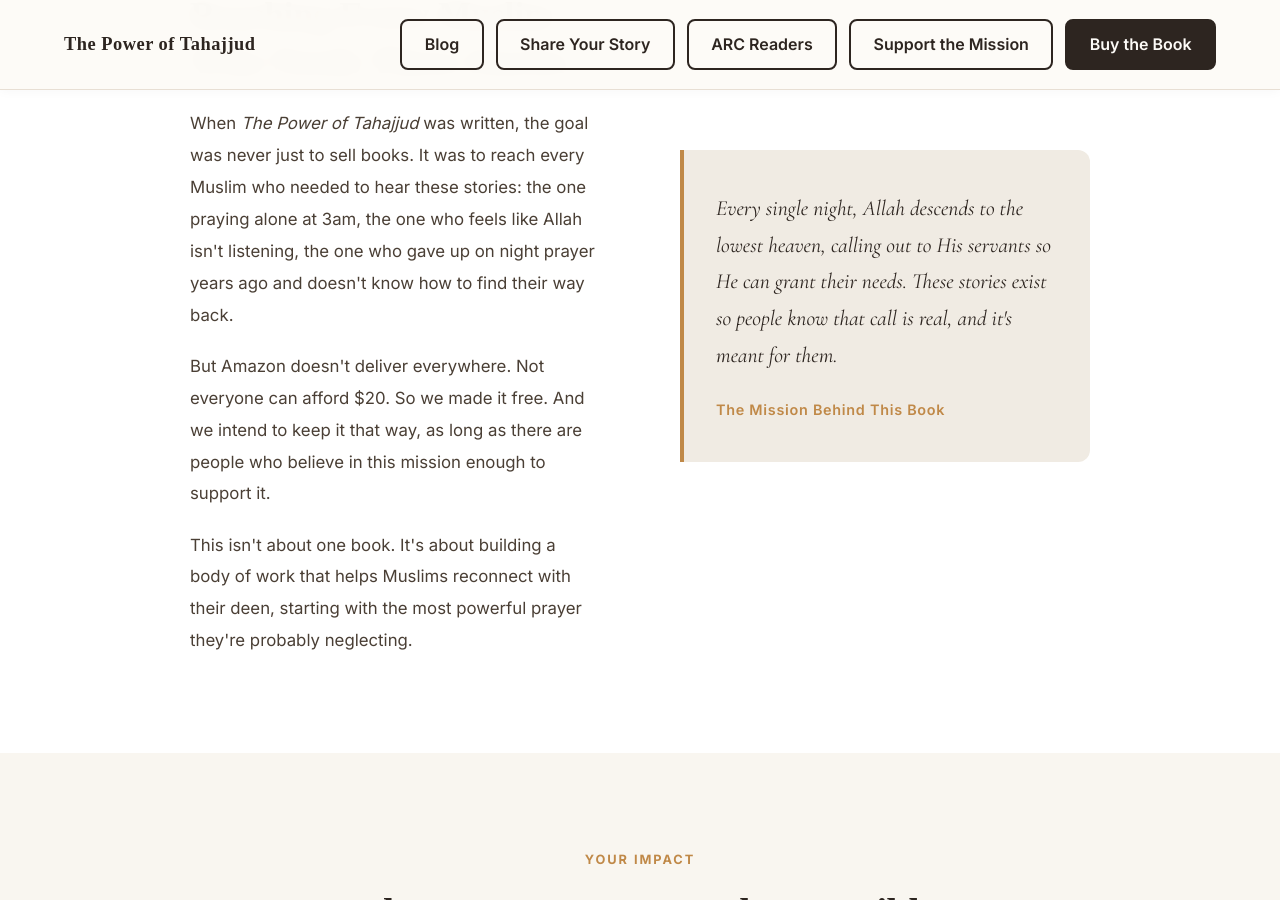
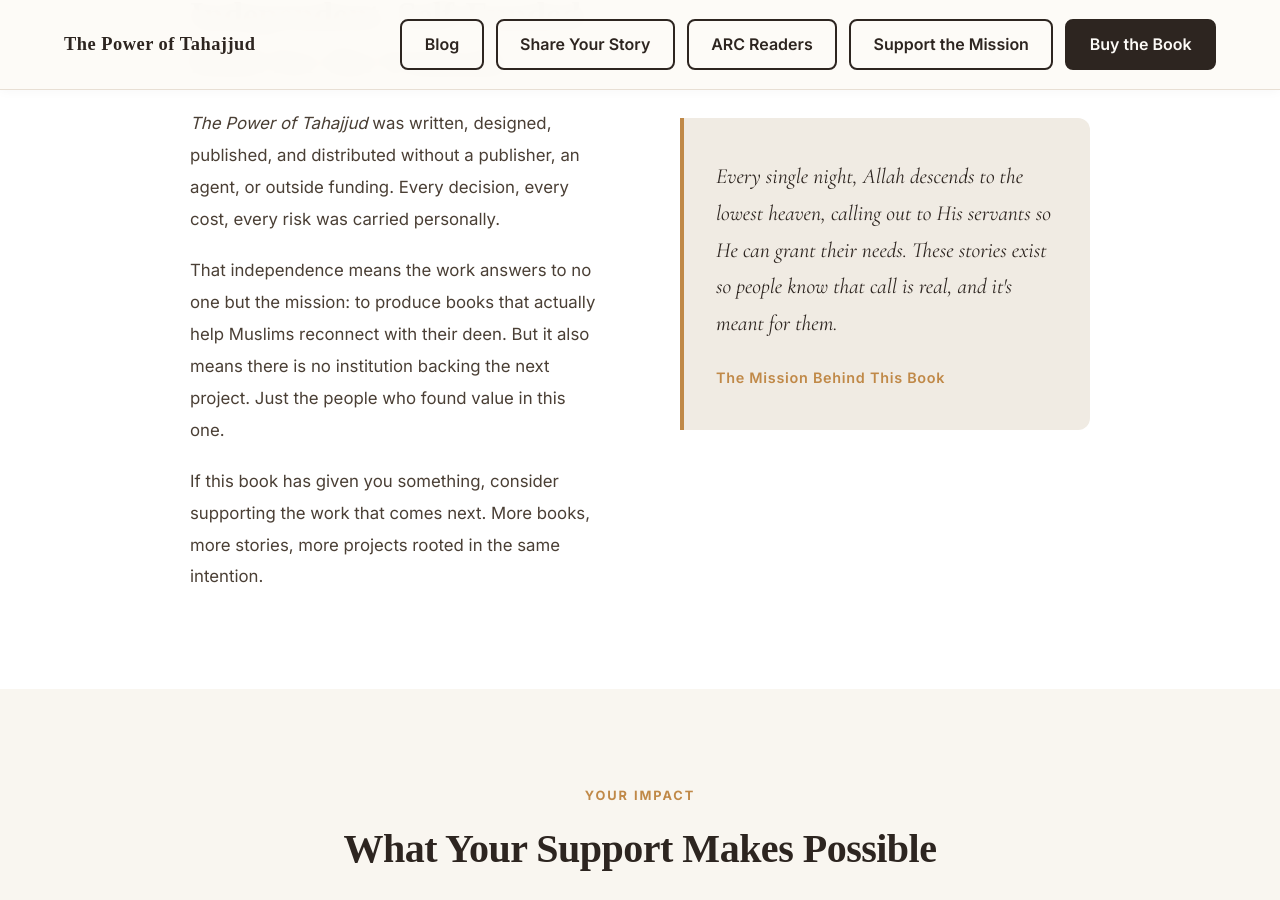
Before and after one commit to Omnitryx-Inc/tahajjud-fe-main, a Jekyll site: the page built from pages/support.html, in a window 1280 px wide and 900 px high, scrolled down 771 px. Built offline with Jekyll 4.4.1, drawn with Linux system fonts in a browser that asks for light colours; some web fonts are replaced; some of the changed text lies outside the part shown.

Commit message:
adjustments

```diff
--- a/_layouts/default.html
+++ b/_layouts/default.html
@@ -237,6 +237,34 @@
 
     };
 
+    // ── Countries where free option is hidden ────────────────────────────────
+    // Paperback is available on Amazon, or Middle East where we don't offer free
+    var FREE_BLOCK = {
+      // Amazon paperback countries
+      'US': 1, // United States
+      'CA': 1, // Canada
+      'GB': 1, // United Kingdom
+      'AU': 1, // Australia
+      'DE': 1, // Germany
+      'FR': 1, // France
+      'IT': 1, // Italy
+      'ES': 1, // Spain
+      'NL': 1, // Netherlands
+      'BE': 1, // Belgium
+      'IE': 1, // Ireland
+      'PL': 1, // Poland
+      'SE': 1, // Sweden
+      'JP': 1, // Japan
+      // Middle East
+      'AE': 1, // United Arab Emirates
+      'SA': 1, // Saudi Arabia
+      'BH': 1, // Bahrain
+      'KW': 1, // Kuwait
+      'QA': 1, // Qatar
+      'OM': 1, // Oman
+      'JO': 1, // Jordan
+    };
+
     function applyRule(rule) {
       document.querySelectorAll('a[href^="' + STRIPE_PREFIX + '"]').forEach(function (a) {
         if (rule.action === 'swap') {
@@ -249,9 +277,37 @@
       });
     }
 
+    function applyFreeBlock() {
+      // Hide "Can't afford it?" notices and free FAQs (shared classes used site-wide)
+      document.querySelectorAll('.free-copy-notice, .js-free-faq').forEach(function (el) {
+        el.style.display = 'none';
+      });
+      // Sticky bar defaults to /get-the-book/ — keep it as-is for blocked countries
+      // Hide any remaining bare /free/ links
+      document.querySelectorAll('a[href="/free/"], a[href="/free"]').forEach(function (a) {
+        a.closest('p') ? a.closest('p').style.display = 'none' : a.style.display = 'none';
+      });
+      // Redirect if currently on the free page
+      var path = window.location.pathname;
+      if (path === '/free/' || path === '/free') {
+        window.location.replace('/');
+      }
+    }
+
+    function enableFreeSticky() {
+      // Sticky bar defaults to /get-the-book/ — upgrade to /free/ for allowed countries
+      var stickyLink = document.getElementById('sticky-bar-link');
+      if (stickyLink) {
+        stickyLink.href = '/free/';
+        stickyLink.textContent = 'Get the Book Free';
+      }
+    }
+
     var cached = sessionStorage.getItem(CACHE_KEY);
     if (cached !== null) {
       if (RULES[cached]) applyRule(RULES[cached]);
+      if (FREE_BLOCK[cached]) applyFreeBlock();
+      else enableFreeSticky();
       return;
     }
 
@@ -261,8 +317,13 @@
         country = country.trim();
         sessionStorage.setItem(CACHE_KEY, country);
         if (RULES[country]) applyRule(RULES[country]);
+        if (FREE_BLOCK[country]) applyFreeBlock();
+        else enableFreeSticky();
       })
-      .catch(function () {});
+      .catch(function () {
+        // On API failure, default to enabling free (safe fallback)
+        enableFreeSticky();
+      });
   })();
   </script>
 
--- a/_layouts/post.html
+++ b/_layouts/post.html
@@ -192,7 +192,7 @@
   <!-- Sticky mobile CTA -->
   <div id="sticky-bar" style="display:none; position:fixed; bottom:0; left:0; right:0; background:var(--text-dark); padding:0.9rem 1.5rem; padding-bottom:calc(0.9rem + env(safe-area-inset-bottom)); z-index:999; justify-content:space-between; align-items:center;">
     <span style="color:var(--cream-white); font-size:0.95rem; font-weight:600; font-family:'Inter',sans-serif;">The Power of Tahajjud</span>
-    <a href="/free/" style="background:var(--gold-primary); color:var(--cream-white); padding:0.55rem 1.2rem; border-radius:6px; font-size:0.88rem; font-weight:700; font-family:'Inter',sans-serif; text-decoration:none; white-space:nowrap; margin-left:1rem;" onclick="gtag('event', 'click_sticky_bar', { 'button_location': 'blog_sticky_bar' });">Get the Book Free</a>
+    <a id="sticky-bar-link" href="/get-the-book/" style="background:var(--gold-primary); color:var(--cream-white); padding:0.55rem 1.2rem; border-radius:6px; font-size:0.88rem; font-weight:700; font-family:'Inter',sans-serif; text-decoration:none; white-space:nowrap; margin-left:1rem;" onclick="gtag('event', 'click_sticky_bar', { 'button_location': 'blog_sticky_bar' });">Get the Book</a>
   </div>
   <script>
     (function() {
--- a/pages/support.html
+++ b/pages/support.html
@@ -424,10 +424,10 @@
 <section class="support-hero">
     <div class="support-hero-inner">
         <span class="support-eyebrow">Support the Mission</span>
-        <h1 class="support-title">Help Us Keep Tahajjud's Light Within Reach</h1>
+        <h1 class="support-title">This Book Was Built Without a Publisher, a Label, or a Safety Net</h1>
         <p class="support-subtitle">
-            We made this book free because we believe knowledge like this shouldn't have a price barrier.
-            If it's moved you, consider making it possible for someone else.
+            Self-published and self-funded from the ground up. If this book has given you something,
+            consider helping us build what comes next.
         </p>
         <a href="{{ site.stripe_donate_url }}" target="_blank" class="support-hero-cta" onclick="gtag('event', 'click_donate', {'button_location': 'support_hero'})">
             Support the Mission
@@ -439,24 +439,23 @@
 <section class="mission-section">
     <div class="mission-inner">
         <div class="mission-text">
-            <p class="mission-label">Why We Made It Free</p>
-            <h2 class="mission-heading">Reaching Every Muslim Who Needs These Stories</h2>
+            <p class="mission-label">Why Your Support Matters</p>
+            <h2 class="mission-heading">Independent. Self-Funded. Built for the Ummah.</h2>
             <div class="mission-body">
                 <p>
-                    When <em>The Power of Tahajjud</em> was written, the goal was never just to sell books.
-                    It was to reach every Muslim who needed to hear these stories: the one praying
-                    alone at 3am, the one who feels like Allah isn't listening, the one who gave up
-                    on night prayer years ago and doesn't know how to find their way back.
+                    <em>The Power of Tahajjud</em> was written, designed, published, and distributed
+                    without a publisher, an agent, or outside funding. Every decision, every cost,
+                    every risk was carried personally.
                 </p>
                 <p>
-                    But Amazon doesn't deliver everywhere. Not everyone can afford $20. So we made
-                    it free. And we intend to keep it that way, as long as there are people who
-                    believe in this mission enough to support it.
+                    That independence means the work answers to no one but the mission: to produce
+                    books that actually help Muslims reconnect with their deen. But it also means
+                    there is no institution backing the next project. Just the people who found
+                    value in this one.
                 </p>
                 <p>
-                    This isn't about one book. It's about building a body of work that helps Muslims
-                    reconnect with their deen, starting with the most powerful prayer they're
-                    probably neglecting.
+                    If this book has given you something, consider supporting the work that comes
+                    next. More books, more stories, more projects rooted in the same intention.
                 </p>
             </div>
         </div>
@@ -480,34 +479,34 @@
     <div class="impact-grid">
         <div class="impact-card">
             <span class="impact-icon">📖</span>
-            <h3 class="impact-card-title">Keeps the Book Free</h3>
+            <h3 class="impact-card-title">Funds the Next Book</h3>
             <p class="impact-card-body">
-                Every contribution goes toward keeping <em>The Power of Tahajjud</em> accessible
-                to readers in countries where Amazon doesn't deliver, or who simply can't afford it.
+                Every contribution goes directly toward the next project: research, writing,
+                design, and production. No publisher. No middleman. Just the work.
             </p>
         </div>
         <div class="impact-card">
             <span class="impact-icon">✍️</span>
-            <h3 class="impact-card-title">Funds Future Projects</h3>
+            <h3 class="impact-card-title">Keeps the Work Independent</h3>
             <p class="impact-card-body">
-                The goal is to keep creating work that serves the Ummah: books, resources, and
-                projects that help Muslims reconnect with their deen. Your support makes that possible.
+                Independence means the work answers only to the mission, not to a publisher's
+                commercial interests. Your support is what makes that possible.
             </p>
         </div>
         <div class="impact-card">
             <span class="impact-icon">🌍</span>
             <h3 class="impact-card-title">Grows the Reach</h3>
             <p class="impact-card-body">
-                More reach means more people discovering Tahajjud. That's more duas answered,
-                more lives changed, more miracles witnessed in places you'll never expect.
+                More support means more reach. More reach means more Muslims discovering
+                Tahajjud. That's more duas answered, more lives changed.
             </p>
         </div>
         <div class="impact-card">
             <span class="impact-icon">🤲</span>
-            <h3 class="impact-card-title">Supports an Independent Voice</h3>
+            <h3 class="impact-card-title">Backs a Self-Funded Author</h3>
             <p class="impact-card-body">
-                There's no big publisher or corporate sponsor behind this. Just a writer, a
-                mission, and the people who believe it's worth carrying forward.
+                There is no advance, no corporate sponsor, no safety net. Just a writer who
+                believed in this enough to fund it himself, and readers who believe it was worth it.
             </p>
         </div>
     </div>
@@ -524,8 +523,8 @@
             <span class="way-card-tag">Most Impactful</span>
             <h3 class="way-card-title">Give a Donation</h3>
             <p class="way-card-desc">
-                Directly fund free copies and future projects. Any amount, big or small,
-                goes toward keeping this mission alive.
+                Directly support the next project. Any amount, big or small, goes toward
+                keeping this work alive and independent.
             </p>
             <a href="{{ site.stripe_donate_url }}" target="_blank" class="way-btn way-btn-primary" onclick="gtag('event', 'click_donate', {'button_location': 'support_ways'})">
                 Donate Now
```
